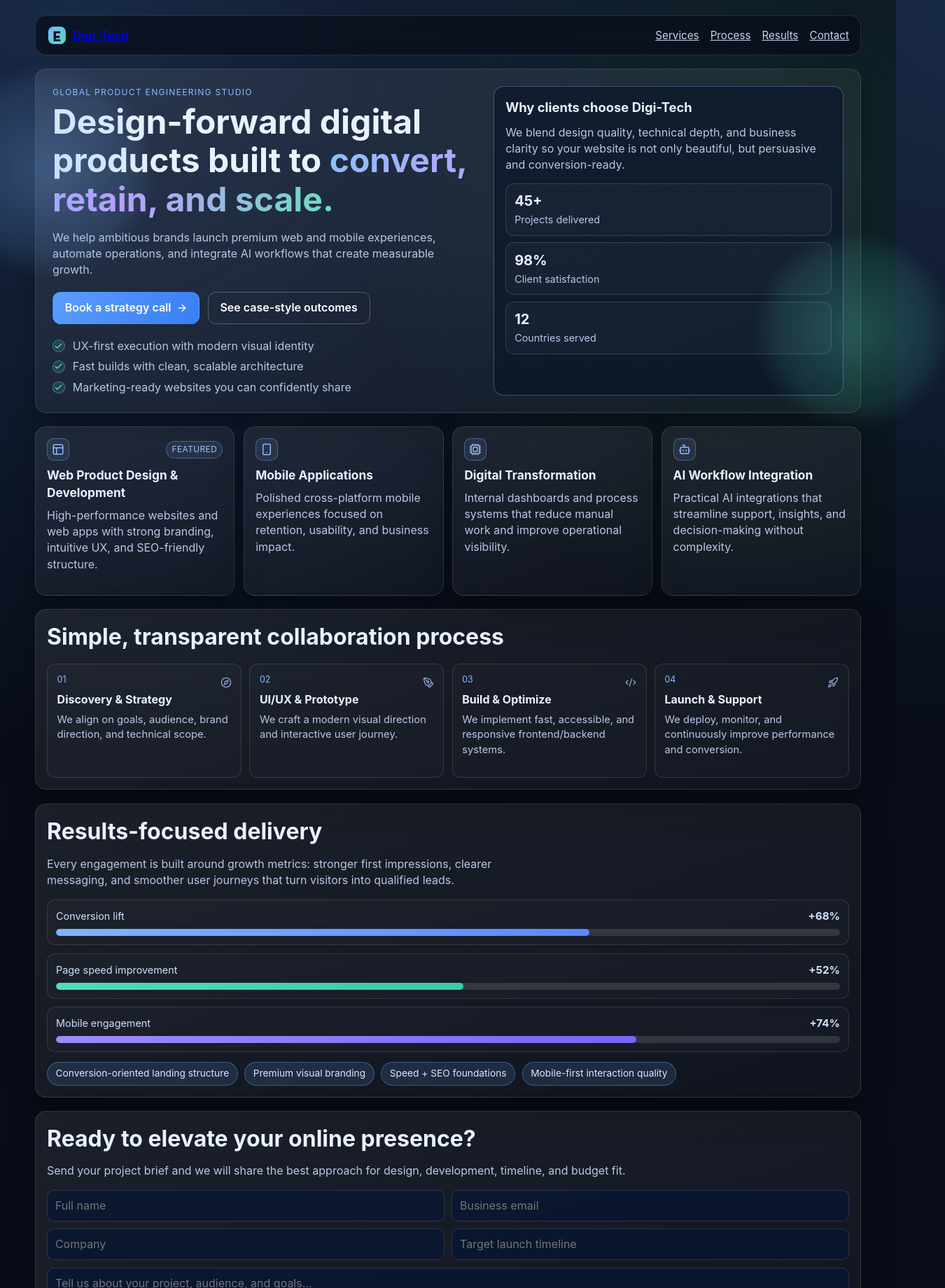
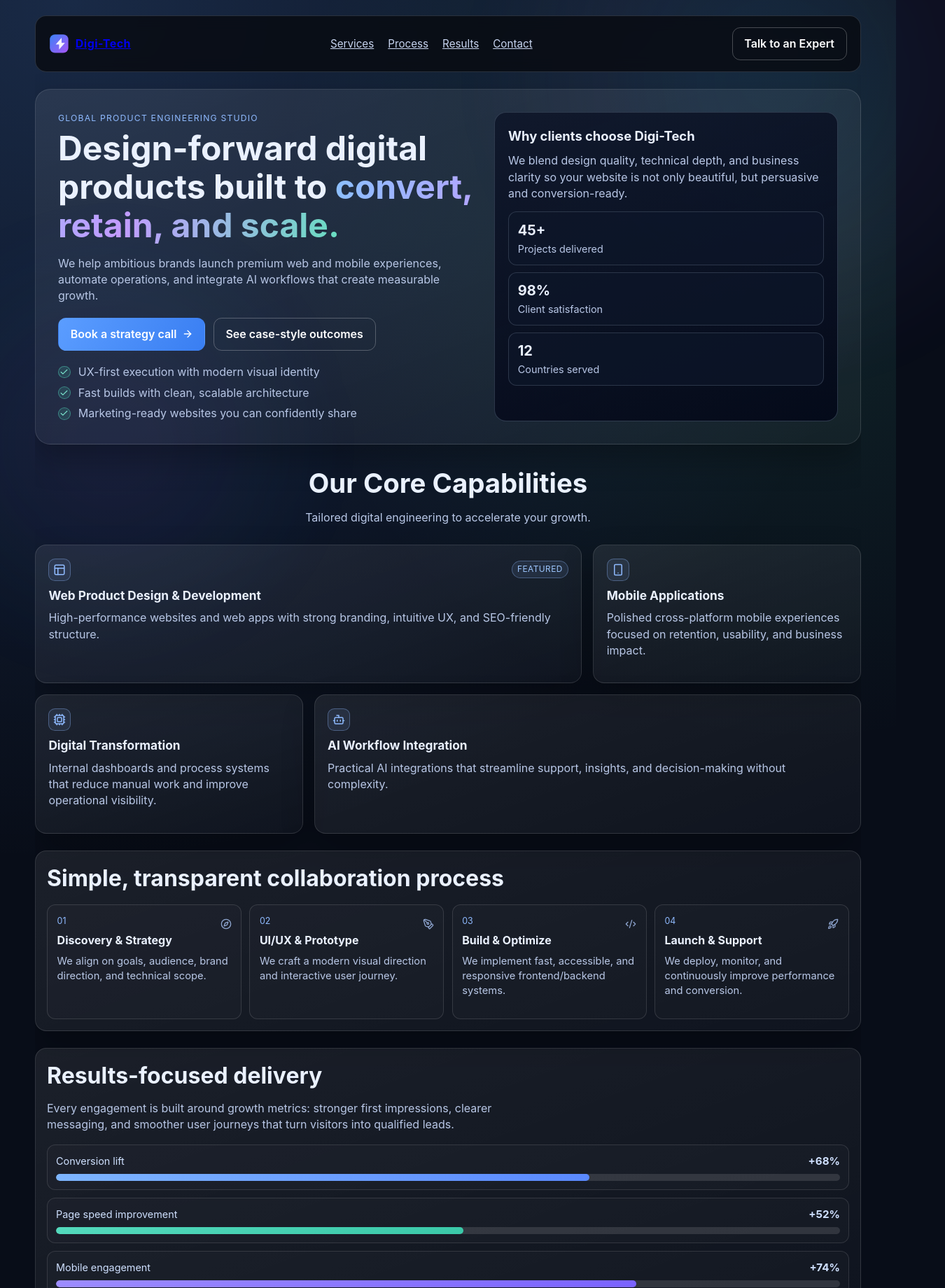
Before and after one commit to AsmaaShehataa/Digi-Tech, a React (Vite) app in the folder client/: page / in a window 1280 px wide. Shown: the top 1840 px of the page at 70% size, 1350 px wide, since content can reach past the window. Built offline with nearby package versions, Linux system fonts and the light colour scheme.

Commit message:
feat: upgrade landing page to premium bento design
Co-authored-by: Asmaa Shehata <asmaa_shihata@yahoo.com>

```diff
--- a/client/src/App.css
+++ b/client/src/App.css
@@ -42,34 +42,40 @@
 
 /* Public site */
 .public-site {
-  gap: 1.2rem;
+  gap: 1.5rem;
   position: relative;
+  padding-bottom: 2rem;
 }
 
-.bg-orb {
-  position: absolute;
-  border-radius: 50%;
-  filter: blur(12px);
-  opacity: 0.35;
-  pointer-events: none;
+.premium-v2 {
+  overflow: hidden;
 }
 
-.orb-a {
-  width: 280px;
-  height: 280px;
-  background: radial-gradient(circle, rgba(124, 181, 255, 0.9), rgba(124, 181, 255, 0));
-  top: 120px;
-  left: -120px;
-  animation: orbFloat 10s ease-in-out infinite;
+.bg-glow {
+  position: fixed;
+  border-radius: 50%;
+  filter: blur(72px);
+  opacity: 0.8;
+  pointer-events: none;
+  z-index: -1;
 }
 
-.orb-b {
-  width: 260px;
-  height: 260px;
-  background: radial-gradient(circle, rgba(83, 217, 188, 0.85), rgba(83, 217, 188, 0));
-  top: 360px;
-  right: -120px;
-  animation: orbFloat 12s ease-in-out infinite reverse;
+.glow-one {
+  width: 760px;
+  height: 760px;
+  background: radial-gradient(circle, rgba(59, 130, 246, 0.14), rgba(168, 85, 247, 0.06), rgba(8, 10, 16, 0));
+  top: -250px;
+  right: -210px;
+  animation: orbFloat 12s ease-in-out infinite;
+}
+
+.glow-two {
+  width: 560px;
+  height: 560px;
+  background: radial-gradient(circle, rgba(168, 85, 247, 0.1), rgba(59, 130, 246, 0.05), rgba(8, 10, 16, 0));
+  bottom: -130px;
+  left: -120px;
+  animation: orbFloat 14s ease-in-out infinite reverse;
 }
 
 @keyframes orbFloat {
@@ -84,17 +90,17 @@
 
 .marketing-nav {
   position: sticky;
-  top: 0.75rem;
+  top: 0;
   z-index: 20;
   display: flex;
   align-items: center;
   justify-content: space-between;
-  gap: 1rem;
-  padding: 0.8rem 1rem;
-  border-radius: 0.95rem;
-  border: 1px solid rgba(255, 255, 255, 0.12);
-  background: rgba(8, 13, 24, 0.72);
-  backdrop-filter: blur(8px);
+  gap: 1.2rem;
+  padding: 1rem 1.2rem;
+  border-radius: 1rem;
+  border: 1px solid rgba(148, 163, 184, 0.24);
+  background: rgba(8, 10, 16, 0.82);
+  backdrop-filter: blur(10px);
 }
 
 .brand-mark {
@@ -118,7 +124,7 @@
 
 .marketing-nav nav {
   display: flex;
-  gap: 1rem;
+  gap: 1.25rem;
 }
 
 .marketing-nav nav a {
@@ -130,11 +136,16 @@
   color: #fff;
 }
 
+.nav-cta {
+  white-space: nowrap;
+}
+
 .hero.premium {
   display: grid;
   grid-template-columns: 1.1fr 0.9fr;
-  gap: 1.2rem;
-  padding: 1.5rem;
+  gap: 1.4rem;
+  padding: 2rem;
+  border-radius: 1.35rem;
 }
 
 .eyebrow {
@@ -201,10 +212,10 @@ h1 {
 }
 
 .hero-highlight {
-  border: 1px solid rgba(143, 186, 255, 0.35);
-  border-radius: 0.9rem;
-  background: rgba(12, 20, 40, 0.66);
-  padding: 1rem;
+  border: 1px solid rgba(71, 85, 105, 0.6);
+  border-radius: 1.05rem;
+  background: linear-gradient(160deg, rgba(15, 23, 42, 0.9), rgba(2, 6, 23, 0.85));
+  padding: 1.2rem;
 }
 
 .hero-highlight strong {
@@ -232,10 +243,10 @@ h1 {
 }
 
 .mini-stats > div {
-  padding: 0.65rem 0.75rem;
-  border: 1px solid rgba(255, 255, 255, 0.14);
+  padding: 0.7rem 0.8rem;
+  border: 1px solid rgba(71, 85, 105, 0.55);
   border-radius: 0.75rem;
-  background: rgba(255, 255, 255, 0.03);
+  background: rgba(15, 23, 42, 0.72);
 }
 
 .mini-stats strong {
@@ -248,19 +259,44 @@ h1 {
   font-size: 0.9rem;
 }
 
+.section-header {
+  text-align: center;
+  padding: 0.2rem 0;
+}
+
+.section-header h2 {
+  margin: 0;
+  font-size: clamp(1.6rem, 3vw, 2.4rem);
+}
+
+.section-header p {
+  margin: 0.6rem auto 0;
+  color: #b8c7e6;
+  max-width: 60ch;
+}
+
 .cards {
   display: grid;
-  gap: 0.8rem;
-  grid-template-columns: repeat(auto-fit, minmax(230px, 1fr));
+  gap: 1rem;
+  grid-template-columns: repeat(3, minmax(0, 1fr));
 }
 
 .cards article {
-  padding: 1rem;
+  padding: 1.15rem;
+  transition: transform 0.2s ease, border-color 0.2s ease;
+}
+
+.cards article:hover {
+  transform: translateY(-2px);
 }
 
 .featured-service {
   border-color: rgba(123, 179, 255, 0.4);
   box-shadow: 0 18px 36px rgba(77, 134, 246, 0.15);
+}
+
+.bento-wide {
+  grid-column: span 2;
 }
 
 .service-icon-row {
@@ -476,6 +512,22 @@ textarea {
   width: fit-content;
 }
 
+.marketing-footer {
+  text-align: center;
+  border-top: 1px solid rgba(148, 163, 184, 0.2);
+  margin-top: 1rem;
+  padding: 1.4rem 0 0.2rem;
+}
+
+.marketing-footer .brand-mark {
+  justify-content: center;
+}
+
+.marketing-footer p {
+  color: #94a3b8;
+  font-size: 0.84rem;
+}
+
 .status {
   color: #6ce3c0;
   margin-top: 0.75rem;
@@ -584,6 +636,14 @@ th {
     grid-template-columns: 1fr;
   }
 
+  .cards {
+    grid-template-columns: repeat(2, minmax(0, 1fr));
+  }
+
+  .bento-wide {
+    grid-column: auto;
+  }
+
   .process-grid {
     grid-template-columns: repeat(2, minmax(0, 1fr));
   }
@@ -604,9 +664,22 @@ th {
     align-items: flex-start;
   }
 
+  .nav-cta {
+    width: 100%;
+    justify-content: center;
+  }
+
   .marketing-nav nav {
     width: 100%;
     flex-wrap: wrap;
+  }
+
+  .cards {
+    grid-template-columns: 1fr;
+  }
+
+  .hero.premium {
+    padding: 1.2rem;
   }
 
   .process-grid {
--- a/client/src/App.jsx
+++ b/client/src/App.jsx
@@ -136,21 +136,22 @@ const PublicWebsite = () => {
   };
 
   return (
-    <main className="site public-site">
-      <div className="bg-orb orb-a" aria-hidden="true" />
-      <div className="bg-orb orb-b" aria-hidden="true" />
+    <main className="site public-site premium-v2">
+      <div className="bg-glow glow-one" aria-hidden="true" />
+      <div className="bg-glow glow-two" aria-hidden="true" />
+
       <header className="marketing-nav">
         <a className="brand-mark" href="/">
           <span className="brand-logo" aria-hidden="true">
-            <svg viewBox="0 0 60 60" focusable="false">
+            <svg viewBox="0 0 48 48" focusable="false">
               <defs>
                 <linearGradient id="logoGradient" x1="0%" x2="100%" y1="0%" y2="100%">
-                  <stop offset="0%" stopColor="#7db5ff" />
-                  <stop offset="100%" stopColor="#53d9bc" />
+                  <stop offset="0%" stopColor="#3b82f6" />
+                  <stop offset="100%" stopColor="#a855f7" />
                 </linearGradient>
               </defs>
-              <rect x="4" y="4" width="52" height="52" rx="16" fill="url(#logoGradient)" />
-              <path d="M20 18h20v6H27v8h11v6H27v4h13v6H20z" fill="#071228" />
+              <rect x="2" y="2" width="44" height="44" rx="12" fill="url(#logoGradient)" />
+              <path d="M30 10v12h8l-14 16v-12h-8z" fill="#ffffff" opacity="0.93" />
             </svg>
           </span>
           <span>Digi-Tech</span>
@@ -161,9 +162,12 @@ const PublicWebsite = () => {
           <a href="#results">Results</a>
           <a href="#contact">Contact</a>
         </nav>
+        <a className="button secondary nav-cta" href="#contact">
+          Talk to an Expert
+        </a>
       </header>
 
-      <section className="hero premium">
+      <section className="hero premium" id="hero">
         <div>
           <p className="eyebrow">Global Product Engineering Studio</p>
           <h1>
@@ -217,11 +221,17 @@ const PublicWebsite = () => {
         </aside>
       </section>
 
-      <section className="cards" id="services">
-        {services.map((service) => {
+      <section className="section-header" id="services">
+        <h2>Our Core Capabilities</h2>
+        <p>Tailored digital engineering to accelerate your growth.</p>
+      </section>
+
+      <section className="cards bento-cards">
+        {services.map((service, index) => {
           const Icon = service.icon;
+          const isWide = service.featured || index === services.length - 1;
           return (
-            <article key={service.title} className={service.featured ? "featured-service" : ""}>
+            <article key={service.title} className={`${service.featured ? "featured-service" : ""} ${isWide ? "bento-wide" : ""}`}>
               <div className="service-icon-row">
                 <span className="service-icon">
                   <Icon size={18} />
@@ -289,12 +299,6 @@ const PublicWebsite = () => {
             </div>
           </article>
         </div>
-        <div className="result-tags">
-          <span>Conversion-oriented landing structure</span>
-          <span>Premium visual branding</span>
-          <span>Speed + SEO foundations</span>
-          <span>Mobile-first interaction quality</span>
-        </div>
       </section>
 
       <section className="panel contact-panel" id="contact">
@@ -341,6 +345,25 @@ const PublicWebsite = () => {
           Internal access only: <a href="/admin">Admin dashboard</a>
         </p>
       </section>
+
+      <footer className="marketing-footer">
+        <a className="brand-mark" href="/">
+          <span className="brand-logo" aria-hidden="true">
+            <svg viewBox="0 0 48 48" focusable="false">
+              <defs>
+                <linearGradient id="logoGradientFooter" x1="0%" x2="100%" y1="0%" y2="100%">
+                  <stop offset="0%" stopColor="#3b82f6" />
+                  <stop offset="100%" stopColor="#a855f7" />
+                </linearGradient>
+              </defs>
+              <rect x="2" y="2" width="44" height="44" rx="12" fill="url(#logoGradientFooter)" />
+              <path d="M30 10v12h8l-14 16v-12h-8z" fill="#ffffff" opacity="0.93" />
+            </svg>
+          </span>
+          <span>Digi-Tech</span>
+        </a>
+        <p>© 2026 Digi-Tech Studio. All rights reserved.</p>
+      </footer>
     </main>
   );
 };
```
